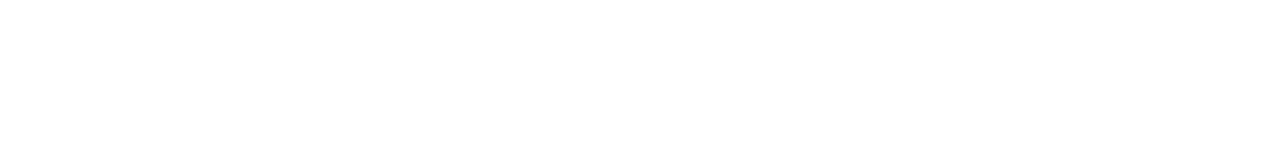
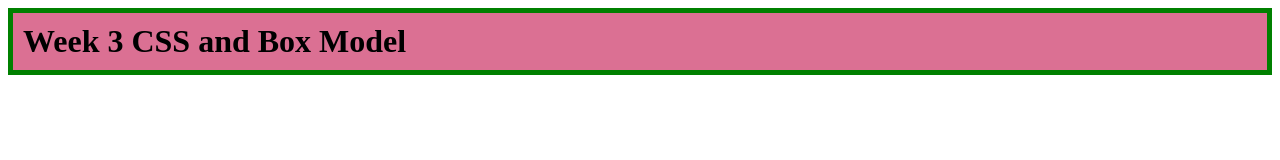
Before and after one commit to Kyshepard/HTMLJS202211, a plain HTML site: page Week3/CSSandBoxModel.html in a window 1280 px wide. Drawn offline with Linux system fonts and the light colour scheme.

Commit message:
dskjfhudgf

```diff
--- a/Week3/CSSandBoxModel.html
+++ b/Week3/CSSandBoxModel.html
@@ -6,6 +6,6 @@
 </head>
 <body>
     <!--inline stylesheet-->
-    <h1 style="margin:auto; border:5px solid green; padding:10px; background-color:palevioletred >Week 3 CSS and Box Model</h1>
+    <h1 style="margin:auto; border:5px solid green; padding:10px; background-color:palevioletred" >Week 3 CSS and Box Model</h1>
 </body>
 </html>
```
